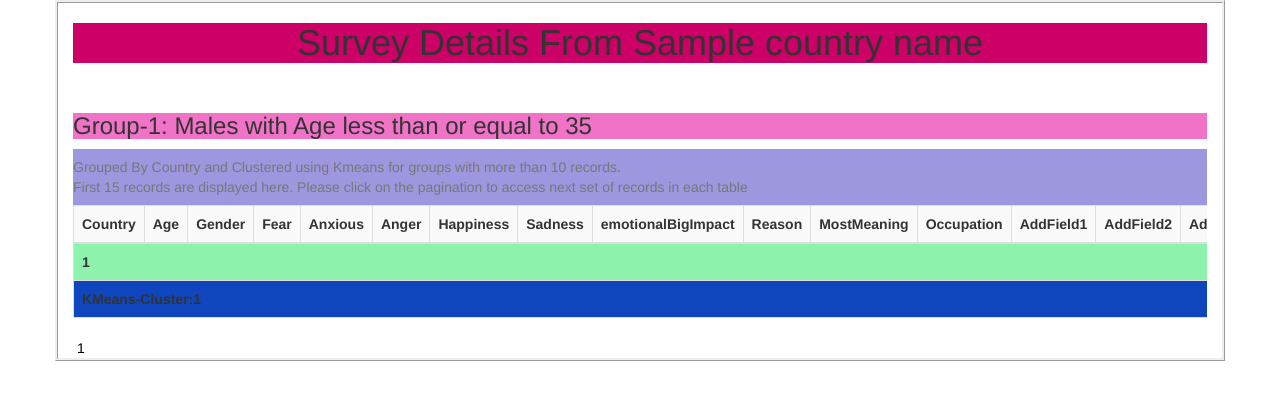
After one commit to rmclean98/CSCI-4710-Group22, a Flask app: template HomeWork5-SurveyData-Part2/templates/surveyDetailsgroup.html in a window 1280 px wide. The commit adds this page. Shown: the top 400 px of the page. Run offline with Flask 2, Linux system fonts and the light colour scheme; the template is opened without the code that fills it: most values are stand-ins (such as "Sample title", 1, 10 or a date in 2020); some libraries are stand-ins or nearby versions.

Commit message:
working graph

```diff
--- a/HomeWork5-SurveyData-Part2/main.py
+++ b/HomeWork5-SurveyData-Part2/main.py
@@ -90,6 +90,108 @@ def ontology():
 
     countries_json = json.dumps(d3_List)
     return render_template('index_graph.html', countries_json=countries_json)
+
+@app.route('/details/<country>/<group>', methods=['GET'])
+def surveyDetailsGraph(country, group):
+
+    d3_toSurveyMapping={'United States of America':'USA',
+    'Switzerland':'Switzerland',
+    'Romania':'Romania',
+    'United Kingdom':'UK',
+    'Colombia':'Colombia',
+    'Canada':'Canada',
+    'Australia':'Australia',
+    'France':'France',
+    'Germany':'Germany',
+    'Cyprus':'Cyprus',
+    'Rwanda':'Rwanda',
+    'Israel':'Israel',
+    'Portugal':'Portugal',
+    'Ireland':'Ireland l',
+    'New Zealand':'New Zealand',
+    'China':'China',
+    'spain':'spain'
+    }
+
+    countryName=d3_toSurveyMapping.get(country)
+    if(group == "Males <= 35"):
+        print(group)
+        group1_list,country_list1= getGroup1Records(countryName)
+
+        group1_clusters=[]
+        group1recordsByCountry=getGroup1RecordsCountbyCountry(countryName)
+        for totalrecords in group1recordsByCountry:
+            if totalrecords[1]>10:
+                kmeans_calc_group=[]
+                for item in group1_list:
+                    if item[1] == totalrecords[0]:
+                        kmeans_calc_group.append(item)
+
+                group_labels = util.cluster_user_data(kmeans_calc_group)
+                group_clusters = util.split_user_data(kmeans_calc_group,group_labels)
+                group1_clusters.append(group_clusters)
+        return render_template('surveyDetailsgroup.html',group=group1_list,country_list=group1recordsByCountry,groupKmeans=group1_clusters,countryName=country)
+
+
+    if(group == "Males >= 35"):
+        print(group)
+        group2_list,country_list2= getGroup2Records(countryName)
+
+        group2_clusters=[]
+        group2recordsByCountry=getGroup2RecordsCountbyCountry(countryName)
+        for totalrecords in group2recordsByCountry:
+            if totalrecords[1]>10:
+                kmeans_calc_group=[]
+                for item in group2_list:
+                    if item[1] == totalrecords[0]:
+                        kmeans_calc_group.append(item)
+
+                group_labels = util.cluster_user_data(kmeans_calc_group)
+                group_clusters = util.split_user_data(kmeans_calc_group,group_labels)
+                group2_clusters.append(group_clusters)
+        return render_template('surveyDetailsgroup.html',group=group2_list,country_list=group2recordsByCountry,groupKmeans=group2_clusters,countryName=country)
+
+
+
+    if(group == "Females <= 35"):
+        print(group)
+        group3_list,country_list3= getGroup3Records(countryName)
+
+        group3_clusters=[]
+        group3recordsByCountry=getGroup3RecordsCountbyCountry(countryName)
+        for totalrecords in group3recordsByCountry:
+            if totalrecords[1]>10:
+                kmeans_calc_group=[]
+                for item in group3_list:
+                    if item[1] == totalrecords[0]:
+                        kmeans_calc_group.append(item)
+
+                group_labels = util.cluster_user_data(kmeans_calc_group)
+                group_clusters = util.split_user_data(kmeans_calc_group,group_labels)
+                group3_clusters.append(group_clusters)
+        return render_template('surveyDetailsgroup.html',group=group3_list,country_list=group3recordsByCountry,groupKmeans=group3_clusters,countryName=country)
+
+
+
+
+    if(group == "Females >= 35"):
+        print(group)
+        group4_list,country_list4= getGroup4Records(countryName)
+
+        group4_clusters=[]
+        group4recordsByCountry=getGroup4RecordsCountbyCountry(countryName)
+        for totalrecords in group4recordsByCountry:
+            if totalrecords[1]>10:
+                kmeans_calc_group=[]
+                for item in group4_list:
+                    if item[1] == totalrecords[0]:
+                        kmeans_calc_group.append(item)
+
+                group_labels = util.cluster_user_data(kmeans_calc_group)
+                group_clusters = util.split_user_data(kmeans_calc_group,group_labels)
+                group4_clusters.append(group_clusters)
+        return render_template('surveyDetailsgroup.html',group=group4_list,country_list=group4recordsByCountry,groupKmeans=group4_clusters,countryName=country)
+
 
 
 @app.route('/details/<country>', methods=['GET'])
--- /dev/null
+++ b/HomeWork5-SurveyData-Part2/templates/surveyDetailsgroup.html
@@ -0,0 +1,171 @@
+<!DOCTYPE html>
+<html lang="en">
+<head>
+ <meta charset="utf-8">
+  <title>Survey Data Application</title>
+
+  <style>
+  .graphs{
+    margin: auto;
+    width: 50%;
+    border: 2px solid black;
+  }
+  .container{
+    margin: auto;
+    width: 50%;
+  }
+  </style>
+
+  <meta name="viewport" content="width=device-width, initial-scale=1">
+  <link rel="stylesheet" href="https://maxcdn.bootstrapcdn.com/bootstrap/3.4.0/css/bootstrap.min.css">
+  <script src="https://ajax.googleapis.com/ajax/libs/jquery/3.3.1/jquery.min.js"></script>
+  <script src="https://maxcdn.bootstrapcdn.com/bootstrap/3.4.0/js/bootstrap.min.js"></script>
+
+      <script src="/static/js/index.js"></script>
+
+
+  <!-- If you want to use Google Chart, you need to import this library -->
+   <script type="text/javascript" src="https://www.gstatic.com/charts/loader.js"></script>
+
+</head>
+<body onLoad="retrieveSurveyData()">
+<div  class="container" style="border-style: ridge;">
+
+
+  <div style="background-color:rgb(204, 0, 102);">
+  <H1 style="text-align:center;"> Survey Details From {{countryName}} </H1>
+  </div>
+
+
+
+
+<br>
+
+
+  <div  style="height: 100%" >
+    <H3 style='background-color:rgb(241, 115, 199)'>Group-1: Males with Age less than or equal to 35</H3>
+  <div class="table-responsive" id="dataTablediv1">
+  <table class="table table-striped table-bordered" id="dataTable1">
+		<thead>
+		  <tr>
+			<caption style='background-color:rgb(156, 151, 223)'>Grouped By Country and Clustered using Kmeans for groups with more than 10 records. <br>
+        First 15 records are displayed here. Please click on the pagination to access next set of records in each table</caption>
+		  </tr>
+      <tr>
+
+        <!-- <th>Index</th> -->
+       <th>Country</th>
+       <th>Age</th>
+       <th>Gender</th>
+       <th>Fear</th>
+       <th>Anxious</th>
+       <th>Anger</th>
+       <th>Happiness</th>
+        <th>Sadness</th>
+        <th>emotionalBigImpact</th>
+        <th>Reason</th>
+        <th>MostMeaning</th>
+        <th>Occupation</th>
+        <th>AddField1</th>
+        <th>AddField2</th>
+        <th>AddField3</th>
+     </tr>
+		</thead>
+		<tbody>
+
+      {% if country_list|length==0 %}
+    <tr> <td colspan="15">No Records</td>
+    </tr>
+      {% endif %}
+
+      {% for country in country_list %}
+      <tr>
+        <td colspan='16' style='background-color:rgb(141, 243, 172)'><b>{{country[0]}}</b></td>
+        </tr>
+        {% if country[1]<=10 %}
+
+          {% for row in group %}
+
+            {% if row[1] ==country[0] %}
+			      <tr>
+            {% set count = namespace(value=0) %}
+               {% for data in row %}
+
+                  {% if count.value>0 %}
+
+					        <td>{{ data }}</td>
+
+                  {% endif %}
+                {% set count.value = count.value + 1 %}
+
+                {% endfor %}
+
+			      </tr>
+            {% endif %}
+
+          {% endfor %}
+
+
+
+          {% else %}
+
+          {% for level1 in groupKmeans %}
+
+            {% set count = namespace(value=1) %}
+
+            {% for level2 in level1 %}
+
+              {% if level2|length > 0%}
+
+              {% if level2[0][1]==country[0] %}
+
+              <tr>
+                <td colspan='16' style='background-color:rgb(15, 70, 189)'><b>KMeans-Cluster:{{count.value }}</b></td>
+                </tr>
+              <tr>
+
+                {% endif %}
+
+              {% endif %}
+
+              {% for row in level2 %}
+
+                {% if row[1] ==country[0] %}
+
+                {% set count = namespace(value=0) %}
+                  {% for data in row %}
+
+                      {% if count.value>0 %}
+
+                      <td>{{ data }}</td>
+
+                      {% endif %}
+                    {% set count.value = count.value + 1 %}
+
+                    {% endfor %}
+
+                </tr>
+                {% endif %}
+
+              {% endfor %}
+              {% set count.value = count.value + 1 %}
+
+            {% endfor %}
+
+
+
+          {% endfor %}
+        {% endif %}
+
+       {% endfor %}
+
+    </tbody>
+    </table>
+  </div>
+  <!-- </div>
+  </div> -->
+  </div>
+
+
+</body>
+</html>
```
Also changed, not shown: HomeWork5-SurveyData-Part2/templates/index_graph.html (+22 -8 lines).
